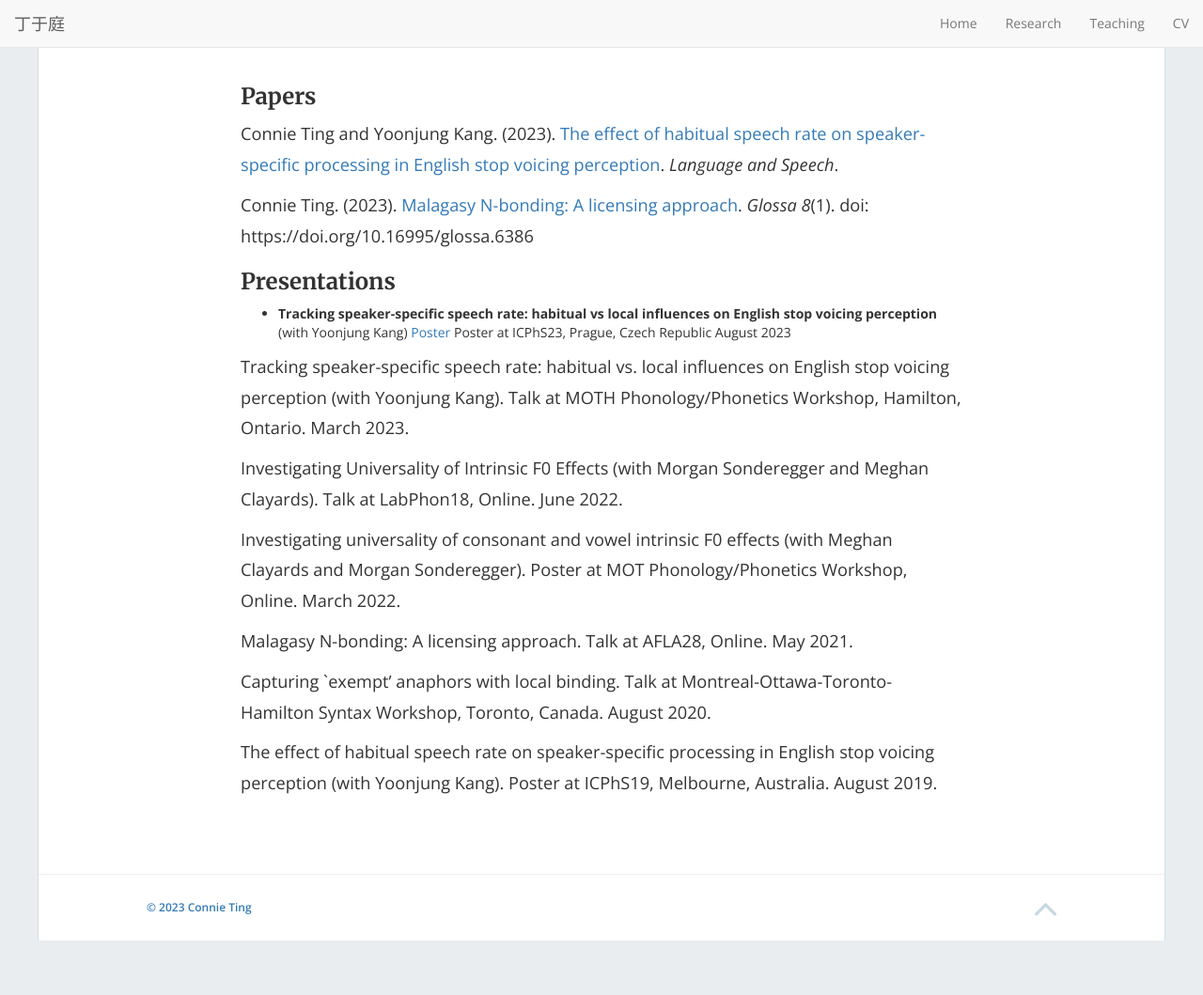
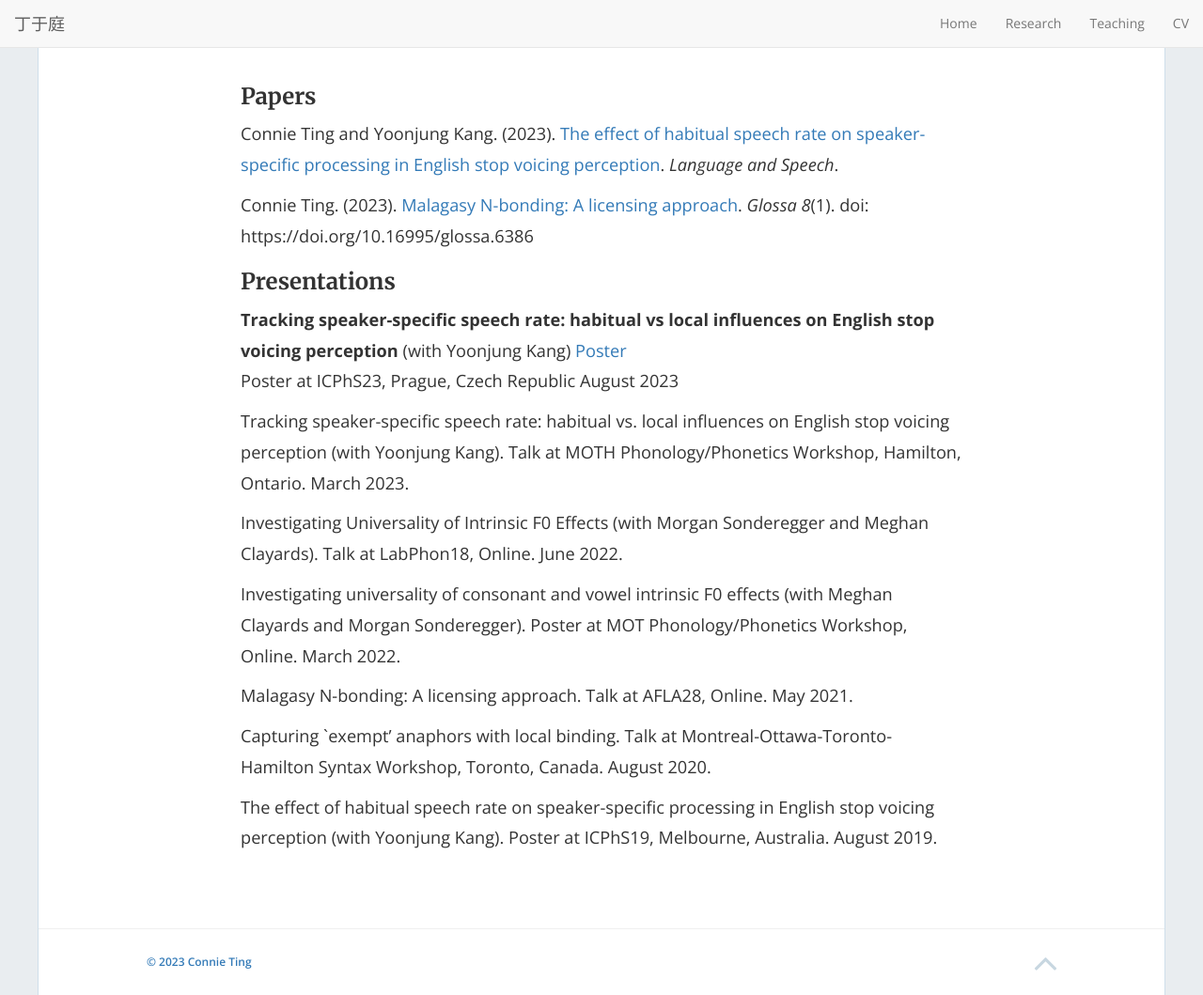
Before and after one commit to connieting/connieting.github.io, a Jekyll site: the page built from research.md, in a window 1280 px wide and 1059 px high. Shown: the whole window at 94% size. Built offline with Jekyll 4.4.1, drawn with Linux system fonts in a browser that asks for light colours; nearby versions of some CDN libraries.

```diff
--- a/research.md
+++ b/research.md
@@ -13,8 +13,8 @@ Connie Ting. (2023). [Malagasy N-bonding: A licensing approach](https://www.glos
 
 ### Presentations
 
-- **Tracking speaker-specific speech rate: habitual vs local influences on English stop voicing perception** (with Yoonjung Kang)
-  [Poster](/imgs/guava.jpeg)
+**Tracking speaker-specific speech rate: habitual vs local influences on English stop voicing perception** (with Yoonjung Kang)
+  [Poster](/imgs/guava.jpeg) \
   Poster at ICPhS23, Prague, Czech Republic
   August 2023
 
```
